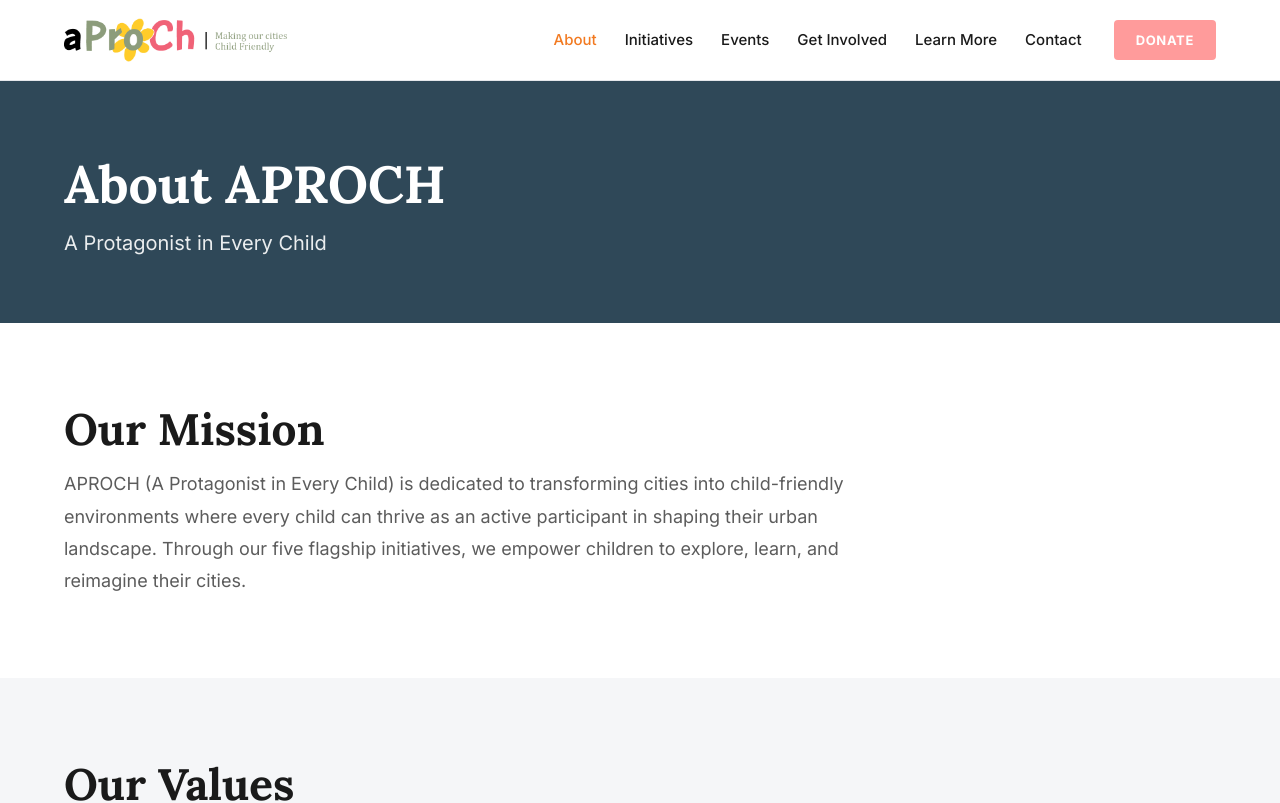
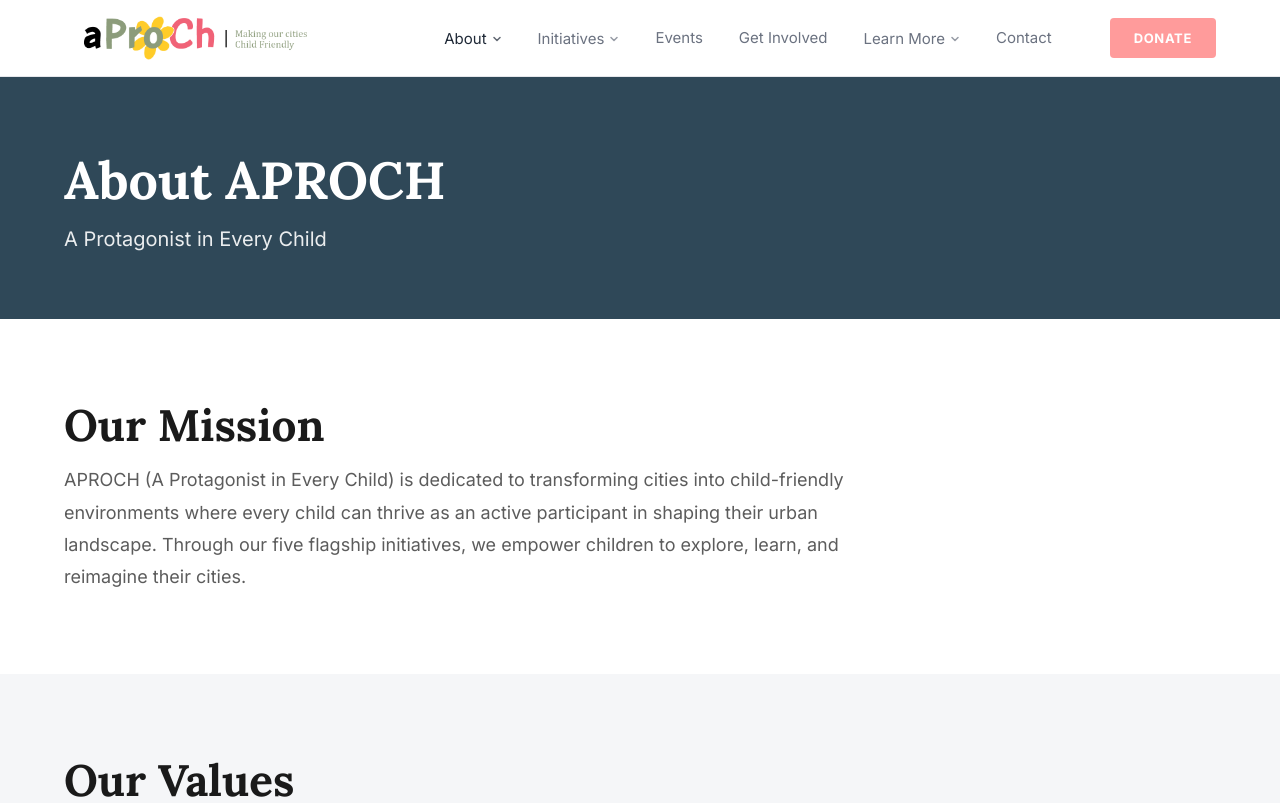
Before and after one commit to Urvish-Prepseed/aproch, a Next.js app: page /about in a window 1280 px wide. Shown: the top 803 px of the page. Built offline with nearby package versions, Linux system fonts and the light colour scheme.

Commit message:
header done

```diff
--- a/app/globals.css
+++ b/app/globals.css
@@ -13,7 +13,7 @@
   --font-sans: var(--font-inter), system-ui, sans-serif;
   --font-serif: var(--font-lora), Georgia, serif;
   --container: 1200px;
-  --header-height: 80px;
+  --header-height: 76px;
 }
 
 html {
--- a/components/Header.js
+++ b/components/Header.js
@@ -1,23 +1,57 @@
 "use client";
 
-import { useState } from "react";
+import { useState, useRef, useEffect } from "react";
 import Image from "next/image";
 import Link from "next/link";
 import { usePathname } from "next/navigation";
+import { navItems, isNavActive } from "@/lib/nav";
 import styles from "./Header.module.css";
 
-const navLinks = [
-  { href: "/about", label: "About" },
-  { href: "/initiatives", label: "Initiatives" },
-  { href: "/events", label: "Events" },
-  { href: "/get-involved", label: "Get Involved" },
-  { href: "/impact", label: "Learn More" },
-  { href: "/contact", label: "Contact" },
-];
+function Chevron() {
+  return (
+    <svg
+      className={styles.chevron}
+      width="10"
+      height="10"
+      viewBox="0 0 10 10"
+      fill="none"
+      aria-hidden="true"
+    >
+      <path
+        d="M2 3.5L5 6.5L8 3.5"
+        stroke="currentColor"
+        strokeWidth="1.5"
+        strokeLinecap="round"
+        strokeLinejoin="round"
+      />
+    </svg>
+  );
+}
 
 export default function Header() {
   const pathname = usePathname();
   const [menuOpen, setMenuOpen] = useState(false);
+  const [openDropdown, setOpenDropdown] = useState(null);
+  const navRef = useRef(null);
+
+  useEffect(() => {
+    setMenuOpen(false);
+    setOpenDropdown(null);
+  }, [pathname]);
+
+  useEffect(() => {
+    function handleClickOutside(e) {
+      if (navRef.current && !navRef.current.contains(e.target)) {
+        setOpenDropdown(null);
+      }
+    }
+    document.addEventListener("mousedown", handleClickOutside);
+    return () => document.removeEventListener("mousedown", handleClickOutside);
+  }, []);
+
+  function toggleDropdown(label) {
+    setOpenDropdown((prev) => (prev === label ? null : label));
+  }
 
   return (
     <header className={styles.header}>
@@ -25,43 +59,13 @@ export default function Header() {
         <Link href="/" className={styles.logo} onClick={() => setMenuOpen(false)}>
           <Image
             src="/images/aproch-logo.png"
-            alt="APROCH"
-            width={140}
-            height={48}
+            alt="APROCH — Making our cities Child Friendly"
+            width={190}
+            height={44}
+            className={styles.logoImg}
             priority
           />
         </Link>
-
-        <nav
-          className={`${styles.nav} ${menuOpen ? styles.navOpen : ""}`}
-          aria-label="Main navigation"
-        >
-          <ul className={styles.navList}>
-            {navLinks.map((link) => (
-              <li key={link.href}>
-                <Link
-                  href={link.href}
-                  className={
-                    pathname === link.href ||
-                    pathname.startsWith(link.href + "/")
-                      ? styles.active
-                      : ""
-                  }
-                  onClick={() => setMenuOpen(false)}
-                >
-                  {link.label}
-                </Link>
-              </li>
-            ))}
-          </ul>
-          <Link
-            href="/get-involved"
-            className={styles.donateBtn}
-            onClick={() => setMenuOpen(false)}
-          >
-            DONATE
-          </Link>
-        </nav>
 
         <button
           type="button"
@@ -74,6 +78,83 @@ export default function Header() {
           <span />
           <span />
         </button>
+
+        <nav
+          ref={navRef}
+          className={`${styles.nav} ${menuOpen ? styles.navOpen : ""}`}
+          aria-label="Main navigation"
+        >
+          <ul className={styles.navList}>
+            {navItems.map((item) => {
+              const active = isNavActive(pathname, item);
+
+              if (item.children) {
+                const isOpen = openDropdown === item.label;
+                return (
+                  <li
+                    key={item.label}
+                    className={`${styles.dropdown} ${isOpen ? styles.dropdownOpen : ""} ${active ? styles.activeParent : ""}`}
+                    onMouseEnter={() => {
+                      if (window.innerWidth > 900) setOpenDropdown(item.label);
+                    }}
+                    onMouseLeave={() => {
+                      if (window.innerWidth > 900) setOpenDropdown(null);
+                    }}
+                  >
+                    <button
+                      type="button"
+                      className={`${styles.navTrigger} ${active ? styles.active : ""}`}
+                      aria-expanded={isOpen}
+                      aria-haspopup="true"
+                      onClick={() => toggleDropdown(item.label)}
+                    >
+                      {item.label}
+                      <Chevron />
+                    </button>
+                    <ul className={styles.dropdownMenu}>
+                      {item.children.map((child) => (
+                        <li key={child.href}>
+                          <Link
+                            href={child.href}
+                            className={
+                              pathname === child.href ||
+                              pathname.startsWith(child.href + "/")
+                                ? styles.dropdownActive
+                                : ""
+                            }
+                            onClick={() => setMenuOpen(false)}
+                          >
+                            {child.label}
+                          </Link>
+                        </li>
+                      ))}
+                    </ul>
+                  </li>
+                );
+              }
+
+              return (
+                <li key={item.label}>
+                  <Link
+                    href={item.href}
+                    className={`${styles.navLink} ${active ? styles.active : ""}`}
+                    onClick={() => setMenuOpen(false)}
+                  >
+                    {item.label}
+                  </Link>
+                </li>
+              );
+            })}
+          </ul>
+
+          <Link
+            href="/get-involved"
+            className={styles.donateBtn}
+            onClick={() => setMenuOpen(false)}
+          >
+            DONATE
+          </Link>
+        </nav>
       </div>
     </header>
   );
--- a/components/Header.module.css
+++ b/components/Header.module.css
@@ -2,72 +2,152 @@
   position: sticky;
   top: 0;
   z-index: 100;
-  background: rgba(255, 255, 255, 0.98);
+  background: #ffffff;
   border-bottom: 1px solid var(--color-border);
-  backdrop-filter: blur(8px);
 }
 
 .inner {
   display: flex;
   align-items: center;
   justify-content: space-between;
-  height: var(--header-height);
-  gap: 24px;
+  min-height: 76px;
+  padding: 12px 32px;
+  gap: 32px;
 }
 
 .logo {
-  flex-shrink: 0;
   display: flex;
   align-items: center;
+  flex-shrink: 0;
+  margin-left: 20px;
 }
 
-.logo img {
+.logoImg {
   width: auto;
   height: 44px;
+  flex-shrink: 0;
 }
 
 .nav {
   display: flex;
   align-items: center;
-  gap: 32px;
+  gap: 36px;
 }
 
 .navList {
   display: flex;
   align-items: center;
-  gap: 28px;
+  gap: 8px;
   list-style: none;
 }
 
-.navList a {
+.navLink,
+.navTrigger {
+  display: inline-flex;
+  align-items: center;
+  gap: 5px;
+  font-family: var(--font-sans);
   font-size: 0.9375rem;
-  font-weight: 500;
-  color: var(--color-text);
-  transition: color 0.2s;
+  font-weight: 400;
+  color: #6b7280;
+  background: none;
+  border: none;
+  cursor: pointer;
+  padding: 10px 14px;
+  border-radius: 4px;
+  transition: color 0.2s, background 0.2s;
+  white-space: nowrap;
 }
 
-.navList a:hover,
-.navList a.active {
-  color: var(--color-orange);
+.navLink:hover,
+.navTrigger:hover {
+  background: #f9fafb;
+}
+
+.navLink:hover,
+.navTrigger:hover,
+.navLink.active,
+.navTrigger.active,
+.activeParent .navTrigger {
+  color: #1f2937;
+}
+
+.chevron {
+  margin-top: 2px;
+  opacity: 0.7;
+}
+
+.dropdown {
+  position: relative;
+}
+
+.dropdownMenu {
+  position: absolute;
+  top: calc(100% + 8px);
+  left: 0;
+  min-width: 220px;
+  list-style: none;
+  background: #ffffff;
+  border: 1px solid #e5e7eb;
+  border-radius: 10px;
+  box-shadow: 0 10px 40px rgba(0, 0, 0, 0.1);
+  padding: 10px 0;
+  opacity: 0;
+  visibility: hidden;
+  transform: translateY(6px);
+  transition:
+    opacity 0.2s,
+    transform 0.2s,
+    visibility 0.2s;
+  z-index: 110;
+}
+
+.dropdown:hover .dropdownMenu,
+.dropdownOpen .dropdownMenu,
+.dropdown:focus-within .dropdownMenu {
+  opacity: 1;
+  visibility: visible;
+  transform: translateY(0);
+}
+
+.dropdownMenu a {
+  display: block;
+  padding: 10px 20px;
+  font-size: 0.9375rem;
+  font-weight: 400;
+  color: #374151;
+  transition: background 0.15s, color 0.15s;
+}
+
+.dropdownMenu a:hover {
+  background: #f9fafb;
+  color: #1f2937;
+}
+
+.dropdownMenu a.dropdownActive {
+  color: #1f2937;
+  font-weight: 500;
 }
 
 .donateBtn {
   display: inline-flex;
   align-items: center;
   justify-content: center;
-  padding: 10px 22px;
-  background: var(--color-coral);
-  color: #fff;
+  padding: 10px 24px;
+  margin-left: 8px;
+  background: #ff9b9b;
+  color: #ffffff;
   font-size: 0.8125rem;
   font-weight: 700;
   letter-spacing: 0.05em;
   border-radius: 4px;
   transition: background 0.2s;
   white-space: nowrap;
+  flex-shrink: 0;
 }
 
 .donateBtn:hover {
-  background: var(--color-coral-hover);
+  background: #f08a8a;
 }
 
 .menuToggle {
@@ -78,32 +158,50 @@
   border: none;
   cursor: pointer;
   padding: 8px;
+  margin-left: auto;
 }
 
 .menuToggle span {
   display: block;
   width: 24px;
   height: 2px;
-  background: var(--color-text);
-  transition: transform 0.2s;
+  background: #374151;
+}
+
+@media (max-width: 1100px) {
+  .navLink,
+  .navTrigger {
+    font-size: 0.875rem;
+    padding: 8px 10px;
+  }
+
+  .logo {
+    margin-left: 12px;
+  }
 }
 
 @media (max-width: 900px) {
+  .inner {
+    flex-wrap: wrap;
+    min-height: 68px;
+    padding: 12px 24px;
+  }
+
   .menuToggle {
     display: flex;
   }
 
   .nav {
     position: fixed;
-    top: var(--header-height);
+    top: 68px;
     left: 0;
     right: 0;
     bottom: 0;
     flex-direction: column;
     align-items: stretch;
     gap: 0;
-    background: #fff;
-    padding: 24px;
+    background: #ffffff;
+    padding: 16px 24px 32px;
     transform: translateX(100%);
     transition: transform 0.3s ease;
     overflow-y: auto;
@@ -115,20 +213,51 @@
 
   .navList {
     flex-direction: column;
-    align-items: flex-start;
+    align-items: stretch;
     gap: 0;
     width: 100%;
   }
 
-  .navList li {
-    width: 100%;
+  .navList > li {
     border-bottom: 1px solid var(--color-border);
   }
 
-  .navList a {
+  .navLink,
+  .navTrigger {
+    width: 100%;
+    justify-content: space-between;
+    padding: 16px 0;
+    font-size: 1rem;
+    color: #374151;
+  }
+
+  .dropdownMenu {
+    position: static;
+    opacity: 1;
+    visibility: visible;
+    transform: none;
+    box-shadow: none;
+    border: none;
+    border-radius: 0;
+    padding: 0 0 12px 12px;
+    display: none;
+  }
+
+  .dropdownOpen .dropdownMenu {
     display: block;
-    padding: 16px 0;
-    font-size: 1.125rem;
+  }
+
+  .dropdown:hover .dropdownMenu {
+    display: none;
+  }
+
+  .dropdownOpen:hover .dropdownMenu {
+    display: block;
+  }
+
+  .dropdownMenu a {
+    padding: 12px 0;
+    color: #6b7280;
   }
 
   .donateBtn {
@@ -137,4 +266,5 @@
     padding: 14px;
     font-size: 0.9375rem;
   }
+
 }
--- /dev/null
+++ b/lib/nav.js
@@ -0,0 +1,42 @@
+export const navItems = [
+  {
+    label: "About",
+    children: [
+      { href: "/about", label: "About Us" },
+      { href: "/impact", label: "Our Impact" },
+    ],
+  },
+  {
+    label: "Initiatives",
+    children: [
+      { href: "/initiatives/city-as-my-landscape", label: "City As My Landscape" },
+      { href: "/initiatives/city-on-cycles", label: "City On Cycles" },
+      { href: "/initiatives/moving-experiences", label: "Moving Experiences" },
+      { href: "/initiatives/parents-of-the-park", label: "Parents of the Park" },
+      { href: "/initiatives/street-smart", label: "Street Smart" },
+    ],
+  },
+  { label: "Events", href: "/events" },
+  { label: "Get Involved", href: "/get-involved" },
+  {
+    label: "Learn More",
+    children: [
+      { href: "/resources", label: "Resources" },
+      { href: "/news", label: "News" },
+    ],
+  },
+  { label: "Contact", href: "/contact" },
+];
+
+export function isNavActive(pathname, item) {
+  if (item.href) {
+    return pathname === item.href || pathname.startsWith(item.href + "/");
+  }
+  if (item.children) {
+    return item.children.some(
+      (child) =>
+        pathname === child.href || pathname.startsWith(child.href + "/"),
+    );
+  }
+  return false;
+}
```
